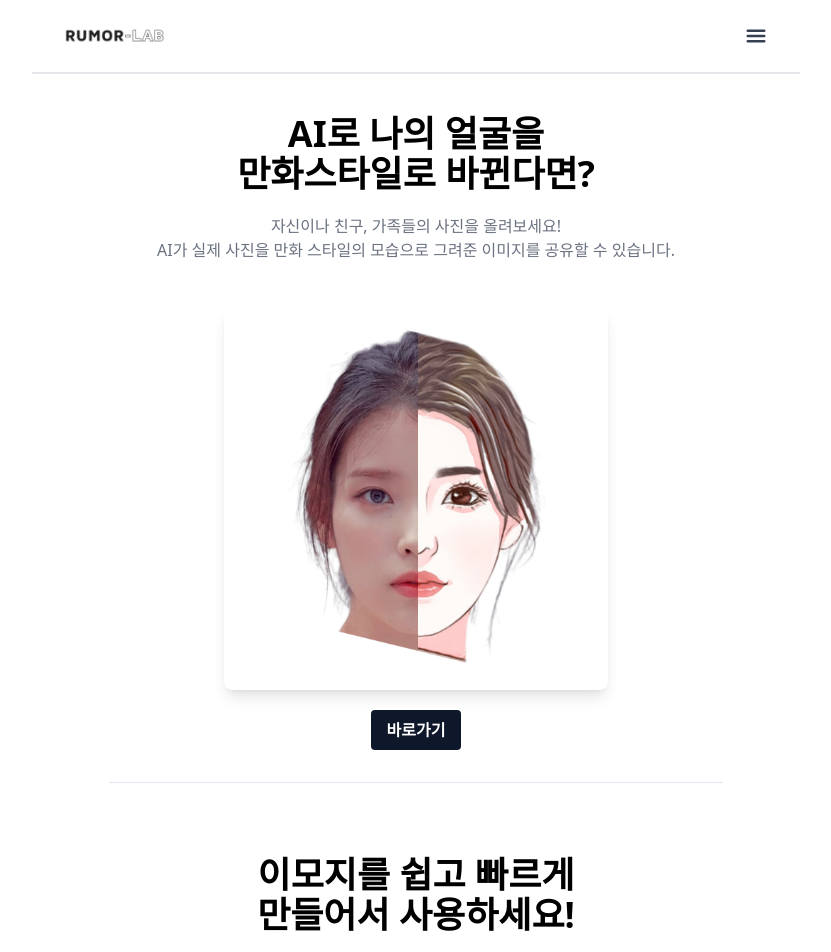
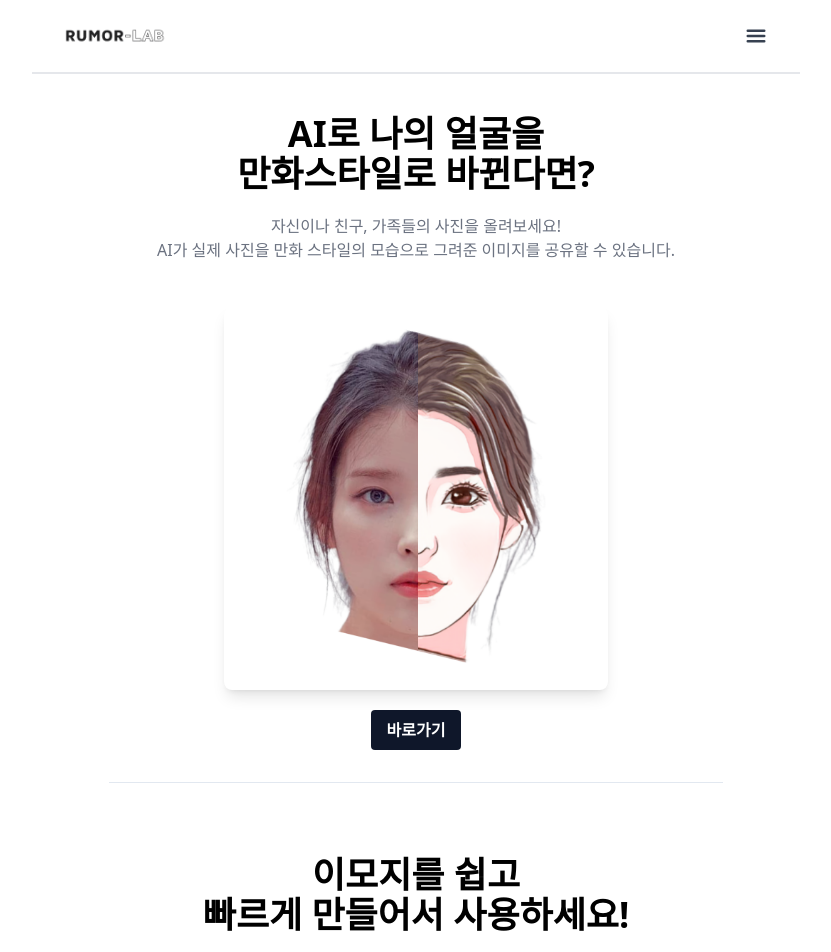
Before and after one commit to rumor1993/rumor-lab-front, a SvelteKit app: page / in a window 1280 px wide. Shown: the top 952 px of the page, without its empty margins (224-1055 px from the left). Built offline with nearby package versions, Linux system fonts and the light colour scheme.

Commit message:
위치 조정

```diff
--- a/src/routes/Body.svelte
+++ b/src/routes/Body.svelte
@@ -1,6 +1,6 @@
 <body>
 <div class="grid place-items-center mt-10">
-    <div class="text-4xl font-bold text-center"> AI로 나의 얼굴을 <br> 만화스타일로 바뀐다면?</div>
+    <div class="text-4xl mx-5 font-bold text-center"> AI로 나의 얼굴을 <br> 만화스타일로 바뀐다면?</div>
     <div class="text-1xl text-center mt-5 ml-6 mr-6 text-gray-500"> 자신이나 친구, 가족들의 사진을 올려보세요! <br> AI가 실제 사진을 만화 스타일의 모습으로 그려준 이미지를
         공유할 수 있습니다.
     </div>
@@ -17,7 +17,7 @@
     </div>
 
     <div class="grid place-items-center mt-10">
-        <div class="text-4xl font-bold text-center"> 이모지를 쉽고 빠르게 <br> 만들어서 사용하세요!</div>
+        <div class="text-4xl mx-5 font-bold text-center"> 이모지를 쉽고 <br> 빠르게 만들어서 사용하세요!</div>
         <div class="text-1xl text-center mt-5 ml-6 mr-6 text-gray-500"> 슬랙, 텔레그램, 카카오톡등 <br> 직접 만든 이모지를 활용하여 채팅할 수 있습니다.</div>
         <div class="svelte-card w-96 h-96 mt-11 bg-white rounded-lg shadow-lg bg-[url('/src/lib/images/emoji.png')] bg-center bg-cover">
         </div>
```
